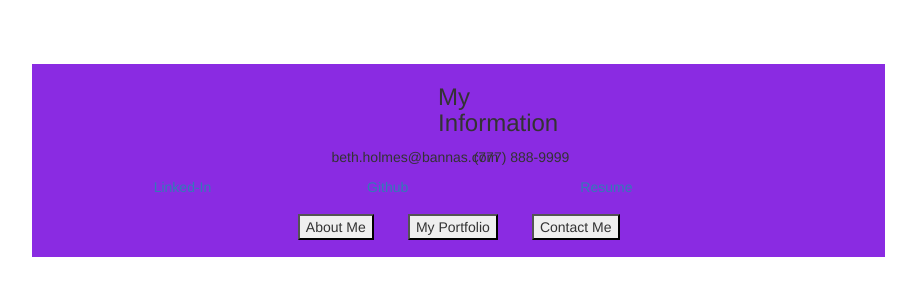
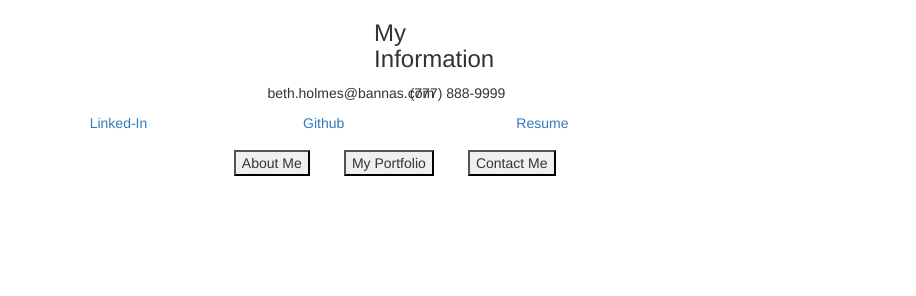
Before and after one commit to e-holmes/Portfolio, a plain HTML site: page html/contacts.html in a window 1280 px wide. Shown: the whole page, without its empty margins (32-948 px from the left). Drawn offline with nearby package versions, Linux system fonts and the light colour scheme.

```diff
--- a/assets/css/style.css
+++ b/assets/css/style.css
@@ -9,8 +9,3 @@
 .button{
     margin: 2%;
 }
-
-.contact-box{
-    background-color: blueviolet;
-    margin: 5%;
-}
```
